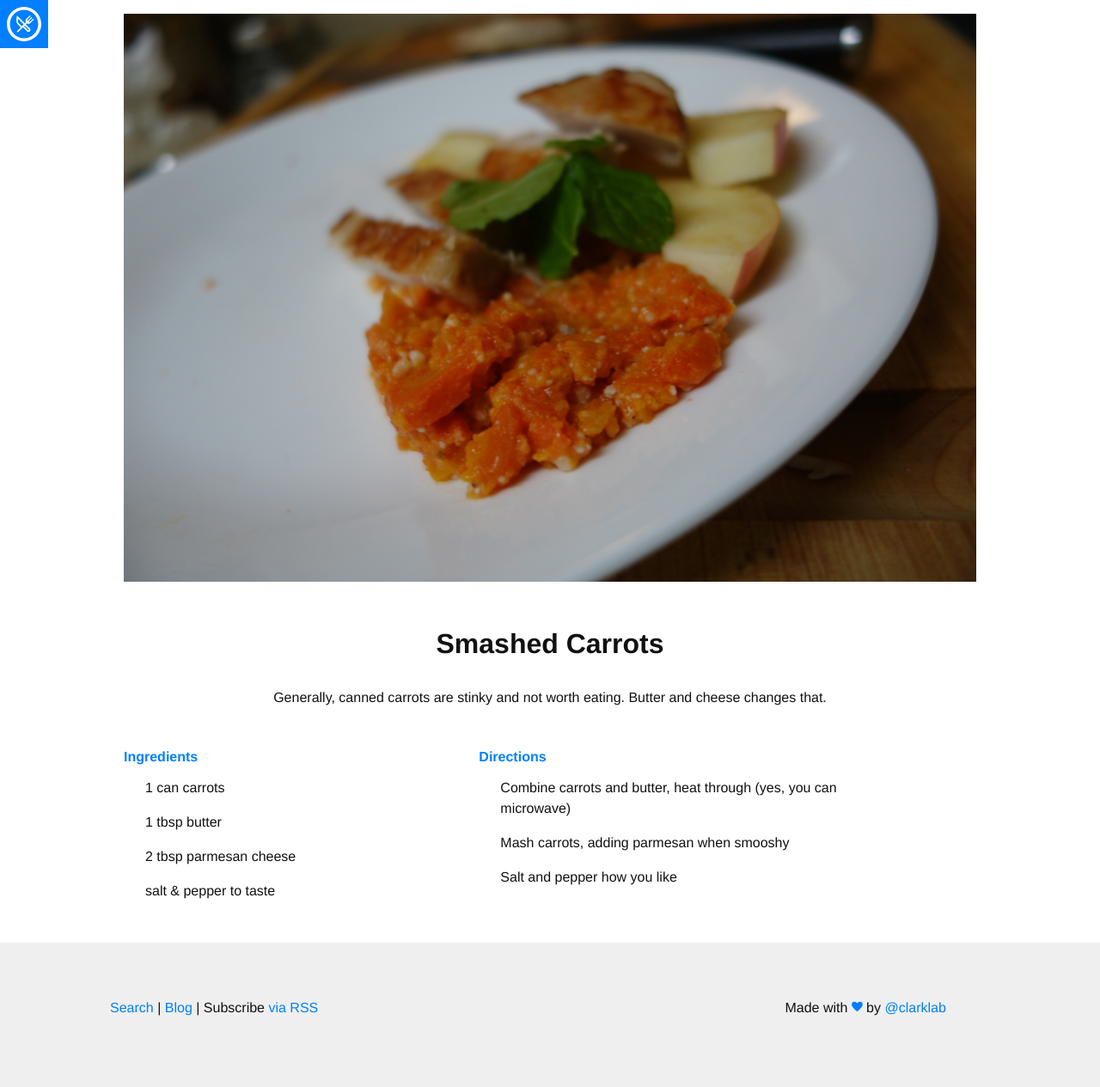
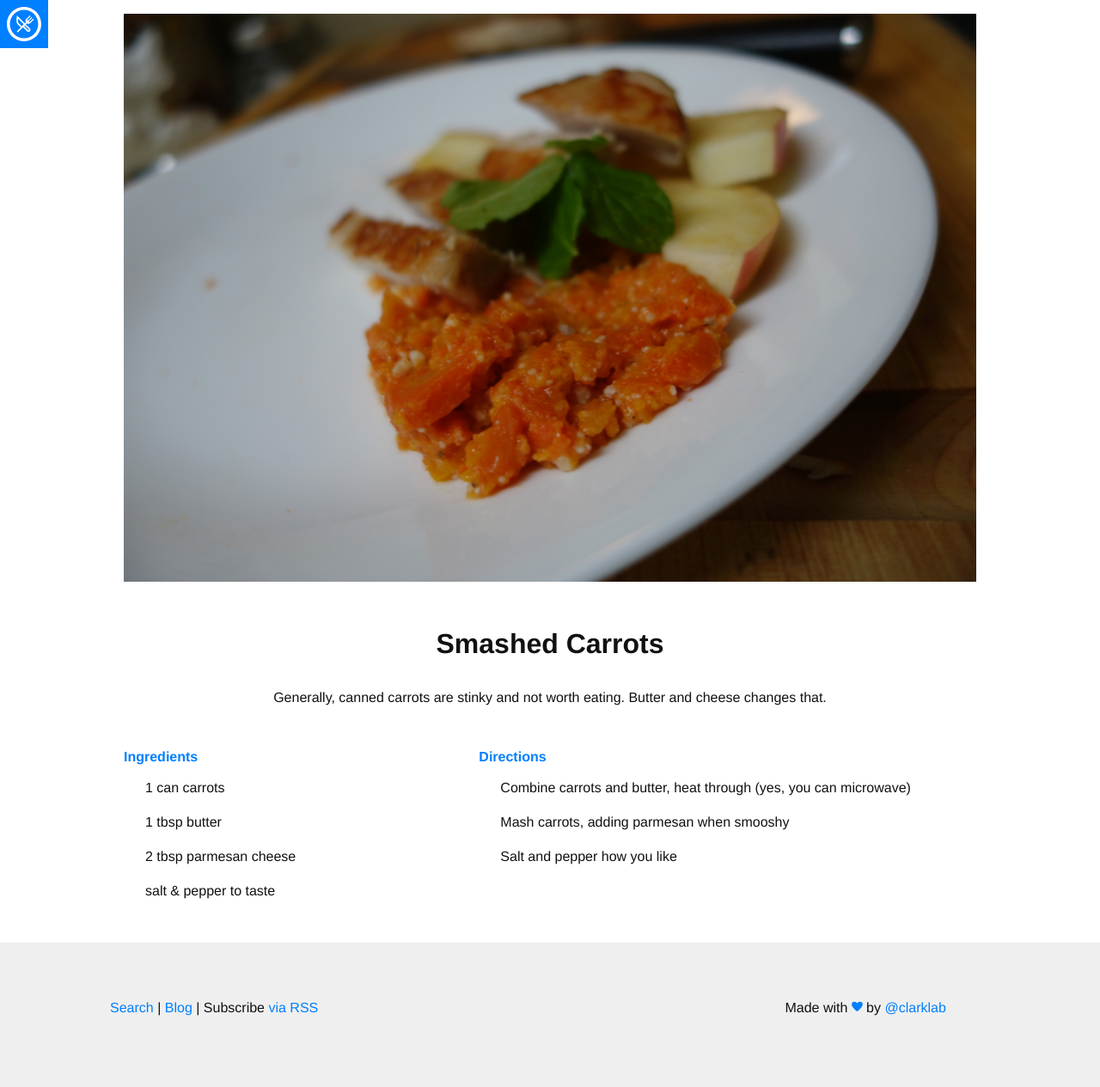
Before and after one commit to lynda365/lynda365.github.io, a Jekyll site: the page built from _recipes/smashed-carrots.md, in a window 1280 px wide. Shown: the whole page at 86% size. Built offline with Jekyll 4.4.1, drawn with Linux system fonts in a browser that asks for light colours; nearby versions of some CDN libraries; some web fonts are replaced.

Commit message:
Update recipe.html

```diff
--- a/_layouts/recipe.html
+++ b/_layouts/recipe.html
@@ -56,7 +56,7 @@ layout: default
       {% endif %}
     </div>
 
-    <div class="sm-col sm-col-6 lg-col-6">
+    <div class="sm-col sm-col-7 lg-col-7">
       <h4 class="blue mt0 mb2 xs-center">Directions</h4>
       <ul itemprop="recipeInstructions">
         {% for direction in page.directions %}
```
